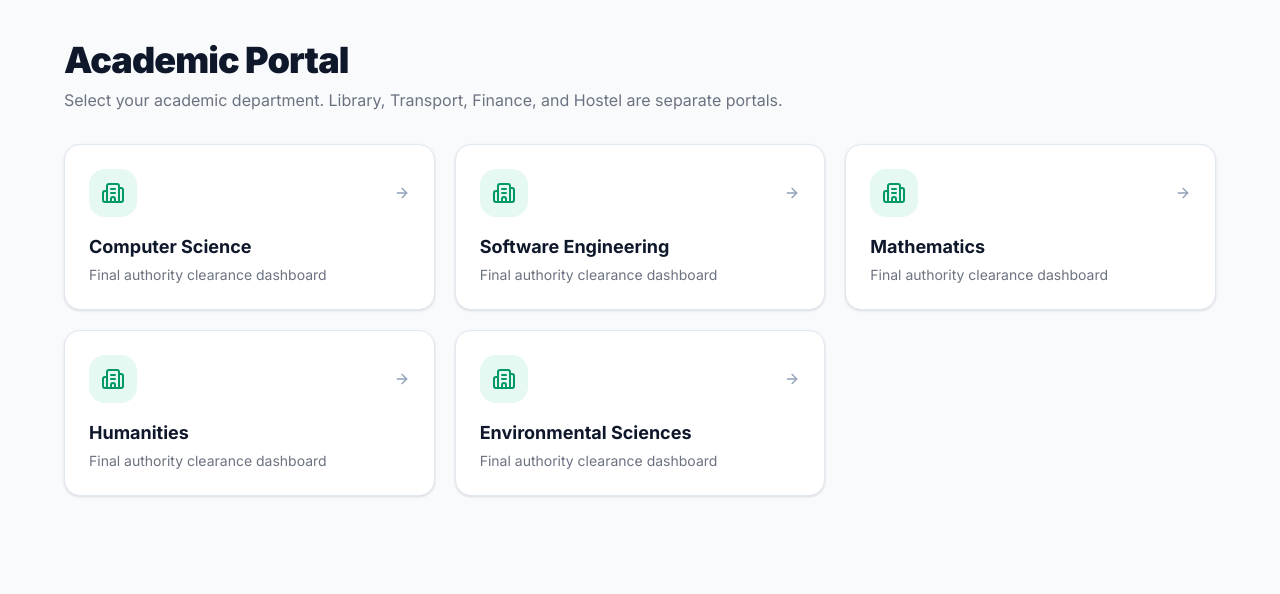
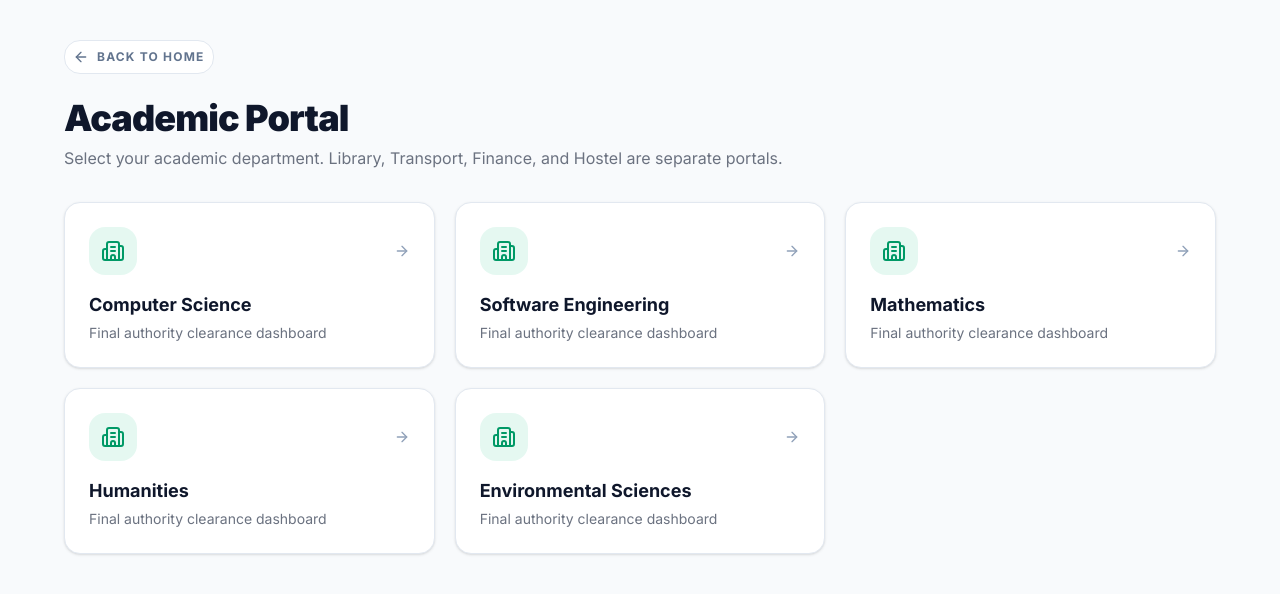
Before and after one commit to minahil-ch/University-Student-Clearance-System, a Next.js app: page /academic in a window 1280 px wide. Shown: the top 594 px of the page. Built offline with nearby package versions, Linux system fonts and the light colour scheme.

Commit message:
Add back button to academic portal selection page

```diff
--- a/src/app/academic/page.tsx
+++ b/src/app/academic/page.tsx
@@ -1,7 +1,7 @@
 "use client"
 
 import { useRouter } from "next/navigation"
-import { Building2, ArrowRight } from "lucide-react"
+import { Building2, ArrowRight, ArrowLeft } from "lucide-react"
 
 const academicDepartments = [
   "Computer Science",
@@ -15,8 +15,14 @@ export default function AcademicPortalPage() {
   const router = useRouter()
 
   return (
-    <div className="min-h-screen bg-slate-50 dark:bg-slate-950 p-6 md:p-10">
+    <div className="min-h-screen bg-slate-50 dark:bg-slate-950 p-6 md:p-10 relative">
       <div className="max-w-6xl mx-auto">
+        <button
+          onClick={() => router.push('/')}
+          className="mb-6 p-2 rounded-xl bg-white dark:bg-slate-900 border border-slate-200 dark:border-slate-800 text-slate-500 hover:text-primary transition-all active:scale-95 flex items-center gap-2 text-xs font-bold uppercase tracking-widest"
+        >
+          <ArrowLeft className="w-4 h-4" /> Back to Home
+        </button>
         <div className="mb-8">
           <h1 className="text-3xl md:text-4xl font-black tracking-tight text-slate-900 dark:text-white">
             Academic Portal
```
